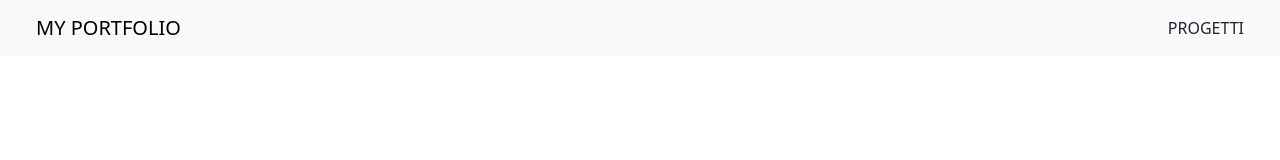
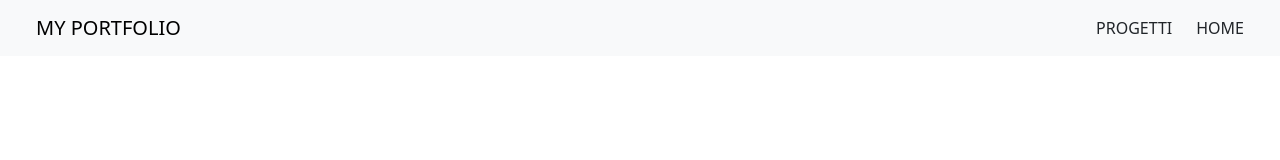
Before and after one commit to federicascognamiglio/laravel-portfolio-bonus, a React (Vite) app: page / in a window 1280 px wide. Shown: the top 160 px of the page. Built offline with nearby package versions, Linux system fonts and the light colour scheme.

Commit message:
feat: header updated

```diff
--- a/src/components/AppHeader.jsx
+++ b/src/components/AppHeader.jsx
@@ -5,7 +5,10 @@ function AppHeader() {
         <nav className="navbar bg-body-tertiary">
             <div className="container-fluid">
                 <NavLink className="navbar-brand ms-4" to="/">MY PORTFOLIO</NavLink>
-                <NavLink className="nav-link me-4" to="/projects">PROGETTI</NavLink>
+                <div className="d-flex">
+                    <NavLink className="nav-link me-4" to="/projects">PROGETTI</NavLink>
+                    <NavLink className="nav-link me-4" to="/">HOME</NavLink>
+                </div>
             </div>
         </nav>
     )
```
